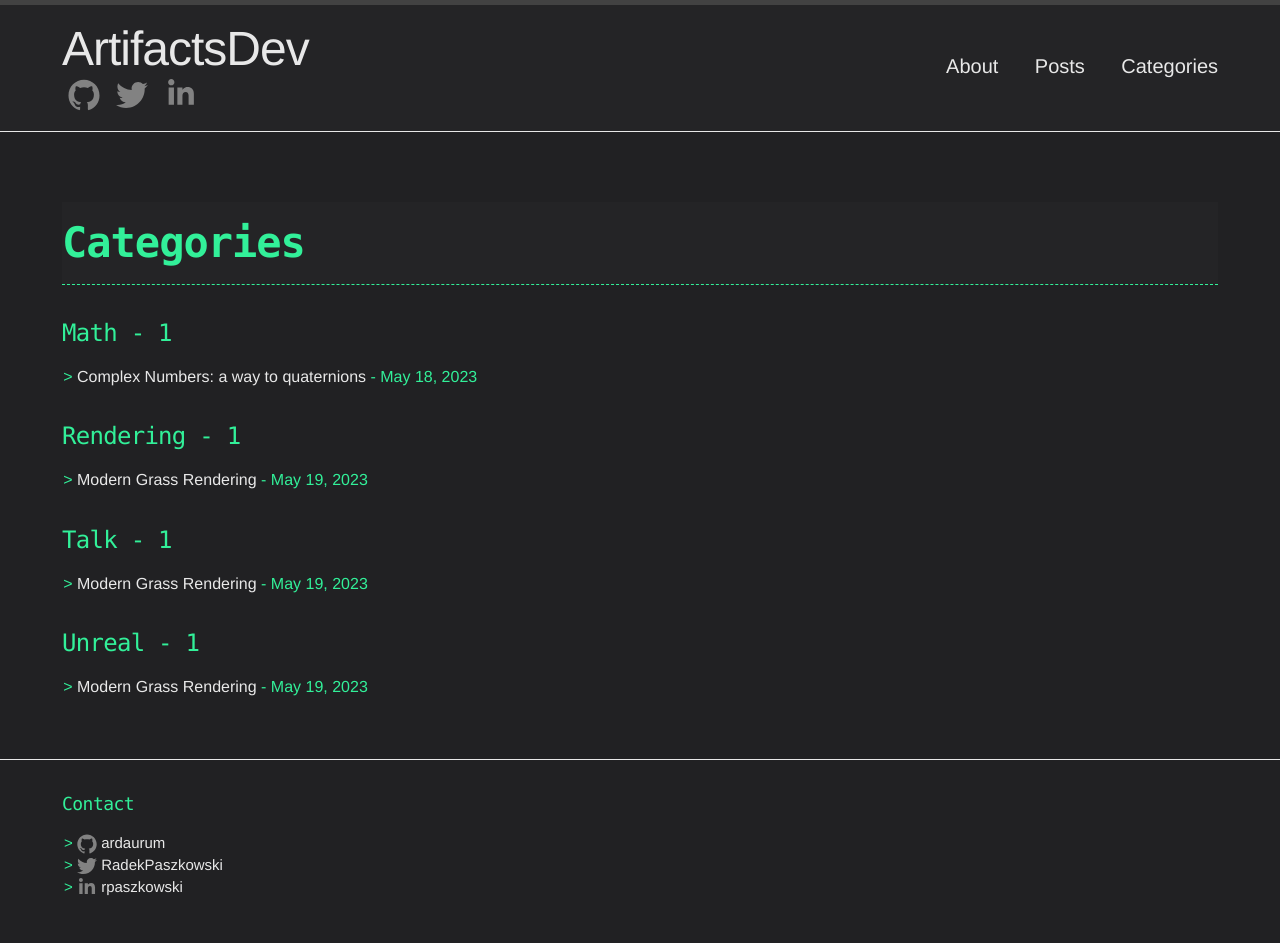
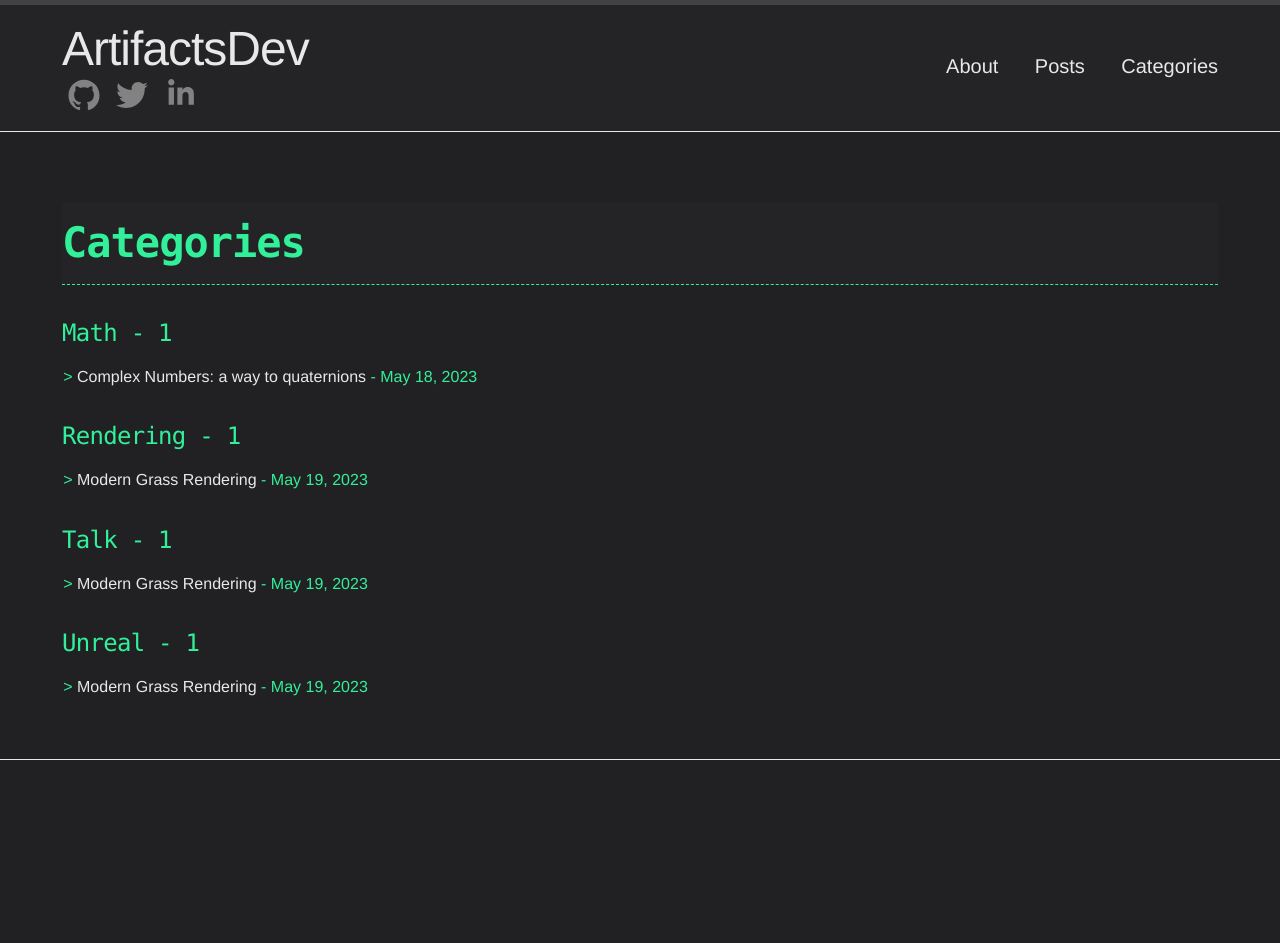
Before and after one commit to Ardaurum/ardaurum.github.io, a Jekyll site: the page built from categories.html, in a window 1280 px wide. Built offline with Jekyll 4.4.1, drawn with Linux system fonts in a browser that asks for light colours; after the commit the page ends 900 px from its top, so only the background shows below that.

Commit message:
Remove footer that didn't make sense

```diff
--- a/_includes/footer.html
+++ b/_includes/footer.html
@@ -1,43 +1 @@
-<footer class="site-footer">
-
-  <div class="wrapper">
-
-    <h2 class="footer-heading">Contact</h2>
-
-    <div class="footer-col-wrapper">
-      <ul class="social-media-list">
-        {% if site.github_username %}
-        <li>
-          <a href="https://github.com/{{ site.github_username }}">
-            {%- include github-icon.html -%}
-
-            <span class="username">{{ site.github_username }}</span>
-          </a>
-        </li>
-        {% endif %}
-
-        {% if site.twitter_username %}
-        <li>
-          <a href="https://twitter.com/{{ site.twitter_username }}">
-            {%- include twitter-icon.html -%}
-
-            <span class="username">{{ site.twitter_username }}</span>
-          </a>
-        </li>
-        {% endif %}
-
-        {% if site.linkedin_username %}
-        <li>
-          <a href="https://linkedin.com/in/{{ site.linkedin_username }}">
-            {%- include linkedin-icon.html -%}
-
-            <span class="username">{{ site.linkedin_username }}</span>
-          </a>
-        </li>
-        {% endif %}
-      </ul>
-    </div>
-
-  </div>
-
-</footer>
+<footer class="site-footer"></footer>
--- a/index.html
+++ b/index.html
@@ -4,7 +4,9 @@
 
 <div class="home">
 
-  <h1 class="page-heading">Posts</h1>
+  <header class="post-header">
+    <h1 class="post-title">Posts</h1>
+  </header>
 
   <ul class="post-list">
     {% for post in site.posts %}
```
